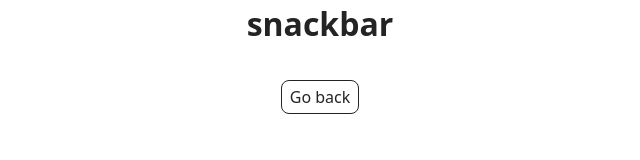
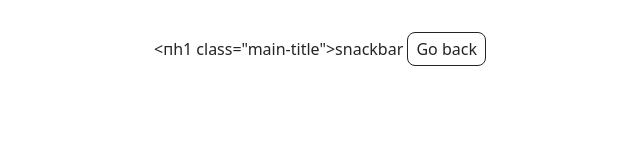
Before and after one commit to Veronika-Glinka/goit-js-hw-10, a website built with Vite: page src/2-snackbar.html in a window 1280 px wide. Shown: the whole page, without its empty margins (320-960 px from the left). Built offline with nearby package versions, Linux system fonts and the light colour scheme.

Commit message:
fixed problems

```diff
--- a/src/2-snackbar.html
+++ b/src/2-snackbar.html
@@ -10,7 +10,7 @@
   <body>
     <main>
       <div class="container">
-        <h1 class="main-title">snackbar</h1>
+        <пh1 class="main-title">snackbar</h1>
         <a class="back-link" href="../index.html">Go back</a>
       </div>
     </main>
```
Also changed, not shown: src/1-timer.html (+1 -1 lines).
